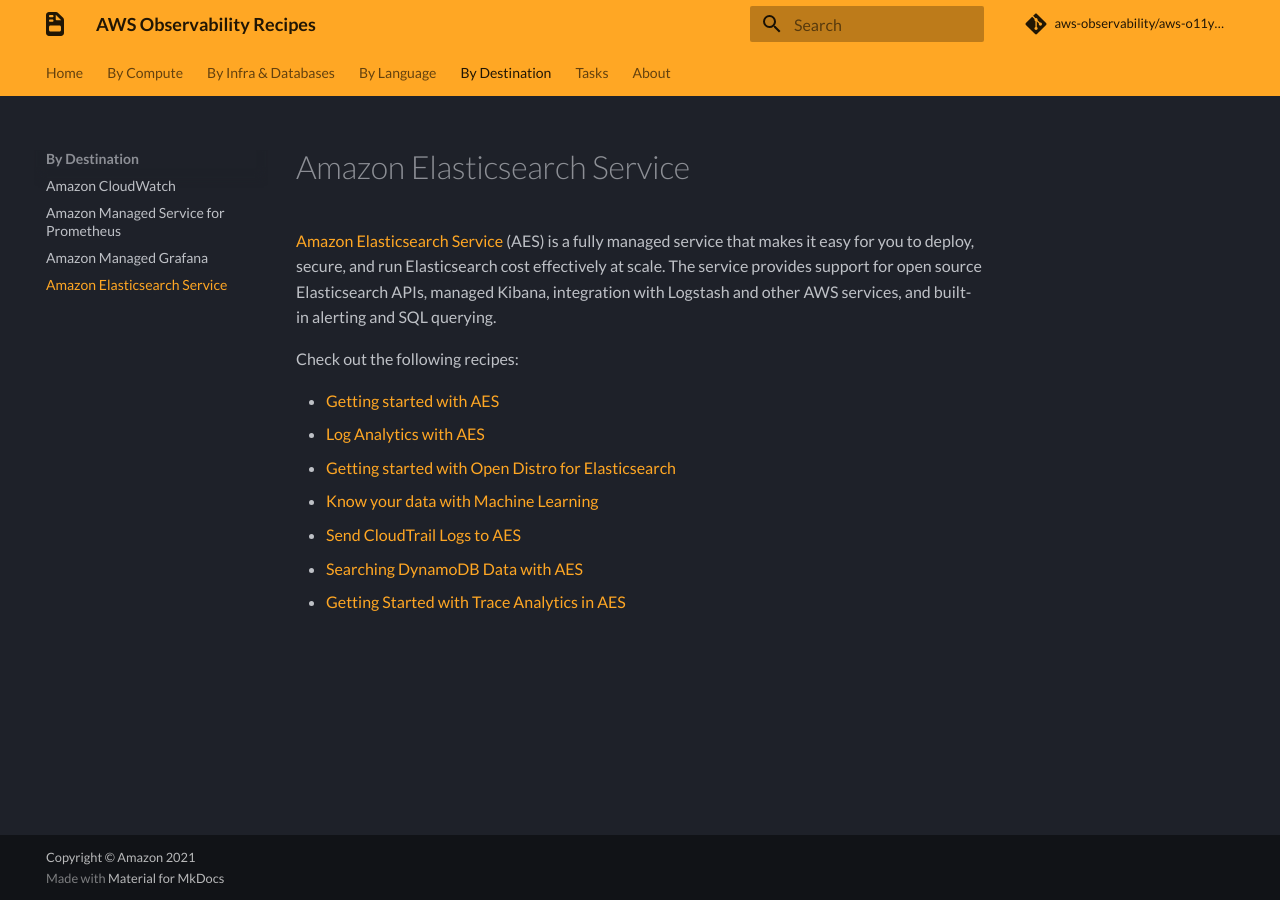
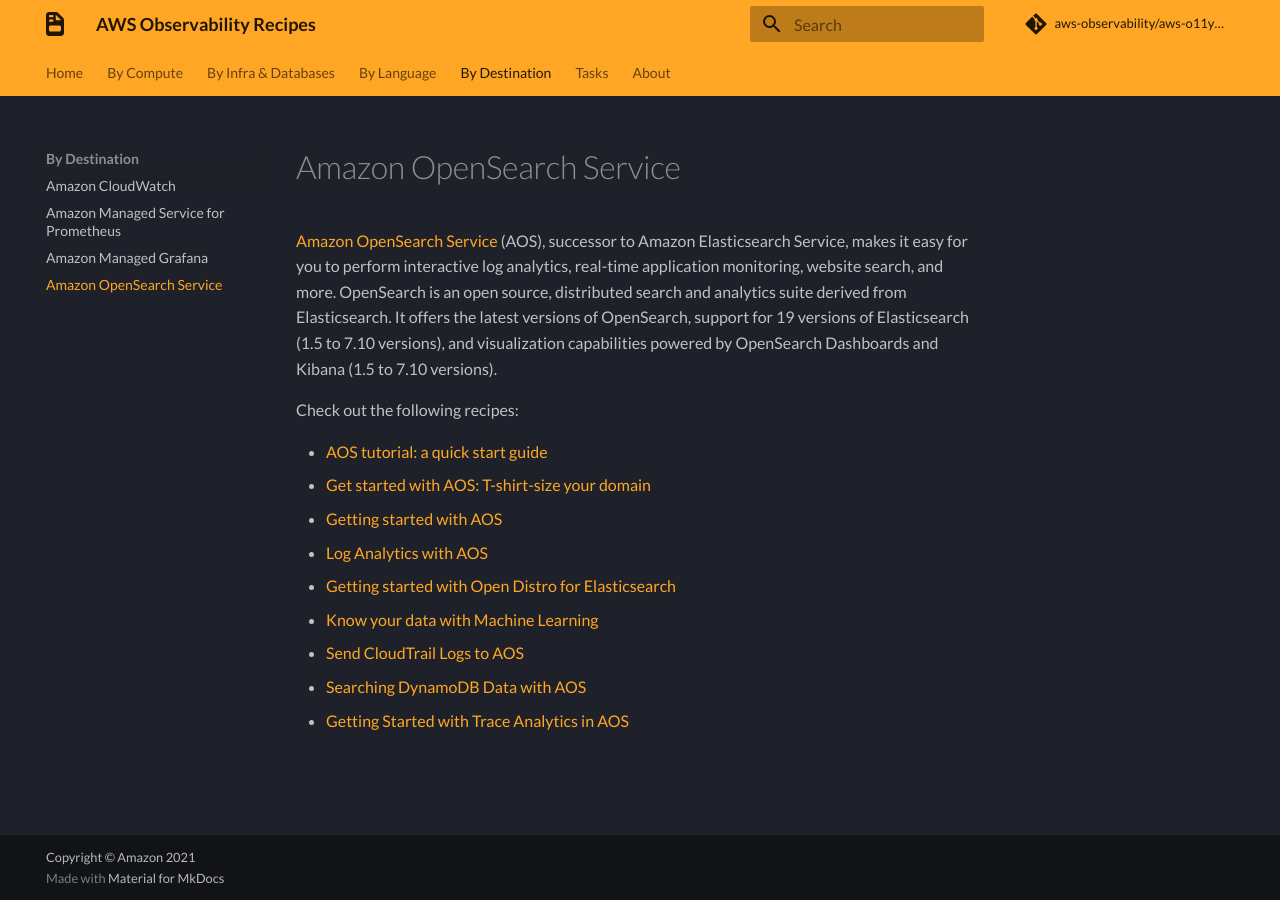
Before and after one commit to aws-observability/aws-o11y-recipes, an MkDocs documentation site: the page built from docs/aes.md, in a window 1280 px wide. Built offline with MkDocs 1.6.1 and Material for MkDocs 9.7.7, drawn with Linux system fonts in a browser that asks for light colours; some web fonts are replaced; comment, search, counter and statistics services are not loaded.

Commit message:
updates AES to AOS and adds recipes

```diff
--- a/docs/aes.md
+++ b/docs/aes.md
@@ -1,21 +1,28 @@
-# Amazon Elasticsearch Service
+# Amazon OpenSearch Service
 
-[Amazon Elasticsearch Service][aes-main] (AES) is a fully managed service that makes
-it easy for you to deploy, secure, and run Elasticsearch cost effectively at scale.
-The service provides support for open source Elasticsearch APIs, managed Kibana,
-integration with Logstash and other AWS services, and built-in alerting and SQL querying.
+[Amazon OpenSearch Service][aes-main] (AOS), successor to Amazon Elasticsearch Service,
+makes it easy for you to perform interactive log analytics, real-time application
+monitoring, website search, and more. OpenSearch is an open source, distributed
+search and analytics suite derived from Elasticsearch. It offers the latest
+versions of OpenSearch, support for 19 versions of Elasticsearch (1.5 to 7.10 versions),
+and visualization capabilities powered by OpenSearch Dashboards and Kibana
+(1.5 to 7.10 versions).
 
 Check out the following recipes:
 
-- [Getting started with AES][aes-ws]
-- [Log Analytics with AES][loan-ws]
+- [AOS tutorial: a quick start guide][aos-tut]
+- [Get started with AOS: T-shirt-size your domain][aos-gs]
+- [Getting started with AOS][aes-ws]
+- [Log Analytics with AOS][loan-ws]
 - [Getting started with Open Distro for Elasticsearch][od-ws]
 - [Know your data with Machine Learning][ml-ws]
-- [Send CloudTrail Logs to AES][ct-ws]
-- [Searching DynamoDB Data with AES][bs-ws]
-- [Getting Started with Trace Analytics in AES][tracing-aes]
+- [Send CloudTrail Logs to AOS][ct-ws]
+- [Searching DynamoDB Data with AOS][bs-ws]
+- [Getting Started with Trace Analytics in AOS][tracing-aes]
 
-[aes-main]: https://aws.amazon.com/elasticsearch-service/
+[aes-main]: https://aws.amazon.com/opensearch-service/
+[aos-gs]: https://aws.amazon.com/blogs/big-data/get-started-with-amazon-opensearch-service-t-shirt-size-your-domain/
+[aos-tut]: https://aws.amazon.com/blogs/big-data/amazon-opensearch-tutorial-a-quick-start-guide/
 [aes-ws]: https://intro.aesworkshops.com/
 [loan-ws]: https://aesworkshops.com/log-analytics/mainlab/
 [od-ws]: https://od4es.aesworkshops.com/
```
